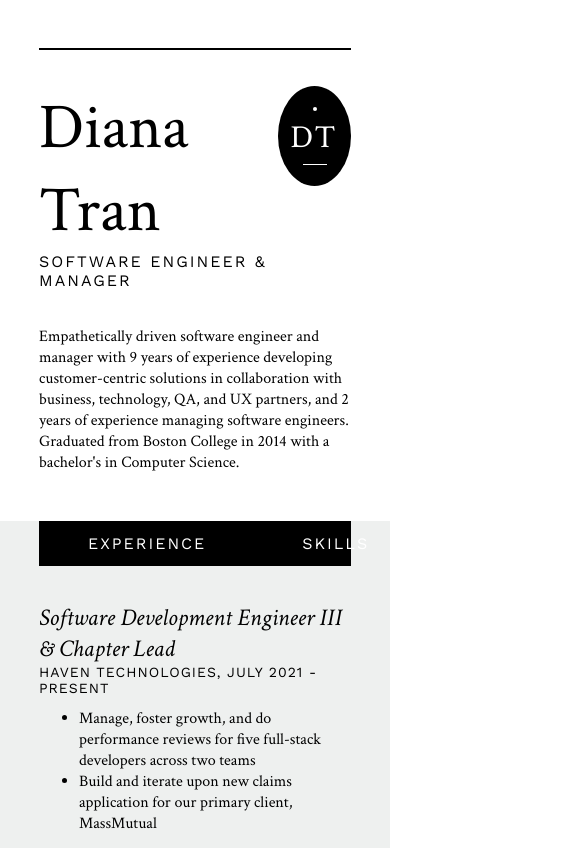
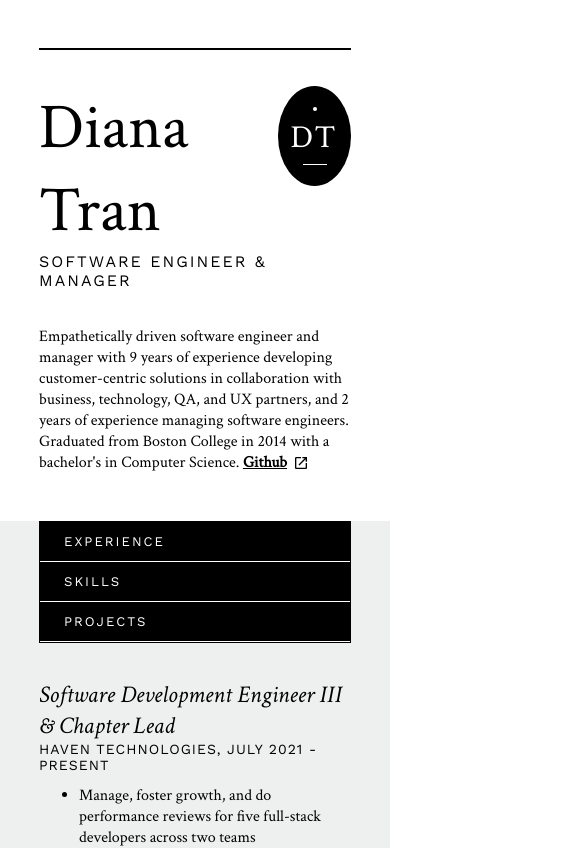
Before and after one commit to trandianat/portfolio, a React app: page / in a window 390 px wide. Shown: the top 848 px of the page, 585 px wide, since content can reach past the window. Built offline with nearby package versions, Linux system fonts and the light colour scheme; no server answers; what @aws-amplify/ui-react, aws-amplify would draw is missing.

Commit message:
Made navigation responsive

```diff
--- a/src/components/auth/styles.ts
+++ b/src/components/auth/styles.ts
@@ -1,5 +1,5 @@
 import { css } from '@emotion/react';
 
 export const auth = css({
-  button: { marginTop: 12 },
+  button: { marginBottom: 12 },
 });
--- a/src/components/header/index.tsx
+++ b/src/components/header/index.tsx
@@ -1,8 +1,8 @@
-import { ReactNode } from 'react';
+import LinkIcon from 'assets/icons/link';
 import { Background } from 'components/background';
 import * as styles from 'components/header/styles';
 
-export const Header = ({ children }: { children: ReactNode }): JSX.Element => (
+export const Header = (): JSX.Element => (
   <Background>
     <div css={styles.header}>
       <div css={styles.divider} />
@@ -19,7 +19,21 @@ export const Header = ({ children }: { children: ReactNode }): JSX.Element => (
           </div>
         </div>
       </div>
-      {children}
+      <p>
+        Empathetically driven software engineer and manager with 9 years of
+        experience developing customer-centric solutions in collaboration with
+        business, technology, QA, and UX partners, and 2 years of experience
+        managing software engineers. Graduated from Boston College in 2014 with
+        a bachelor's in Computer Science.{' '}
+        <a
+          css={styles.link}
+          href="https://github.com/trandianat"
+          target="_blank"
+        >
+          <span>Github</span>
+          <LinkIcon />
+        </a>
+      </p>
     </div>
   </Background>
 );
--- a/src/components/header/styles.ts
+++ b/src/components/header/styles.ts
@@ -40,3 +40,10 @@ export const logo = css({
     width: 24,
   },
 });
+
+export const link = {
+  alignItems: 'center',
+  display: 'inline-flex',
+  gap: 6,
+  '@media (min-width: 701px)': { display: 'none' },
+};
--- a/src/components/navigation/styles.ts
+++ b/src/components/navigation/styles.ts
@@ -1,6 +1,7 @@
+import { css } from '@emotion/react';
 import { Color } from 'utils/types';
 
-export const navigation = {
+export const navigation = css({
   backgroundColor: Color.BLACK,
   border: `1px solid ${Color.BLACK}`,
   display: 'flex',
@@ -8,6 +9,7 @@ export const navigation = {
   margin: '-48px 0 36px',
   a: {
     color: Color.WHITE,
+    fontWeight: 'normal',
     padding: '12px 48px',
     textDecoration: 'none',
     ':hover': {
@@ -15,7 +17,21 @@ export const navigation = {
       color: Color.BLACK,
       svg: { fill: Color.BLACK },
     },
-    svg: { fill: Color.WHITE, height: 16 },
+    svg: { fill: Color.WHITE },
   },
   'a.github': { alignItems: 'center', display: 'flex', gap: 6 },
-};
+  '@media (max-width: 950px)': {
+    a: { padding: '12px 24px' },
+  },
+  '@media (max-width: 700px)': {
+    fontSize: '.825rem',
+    a: { ':last-child': { display: 'none' } },
+  },
+  '@media (max-width: 450px)': {
+    flexDirection: 'column',
+    a: { borderBottom: `1px solid ${Color.WHITE}` },
+  },
+  '@media (max-width: 350px)': {
+    fontSize: '.825rem',
+  },
+});
--- a/src/pages/projects/index.tsx
+++ b/src/pages/projects/index.tsx
@@ -8,13 +8,7 @@ import { Color } from 'utils/types';
 
 export const Projects = (): JSX.Element => (
   <Fragment>
-    <Header>
-      Empathetically driven software engineer and manager with 9 years of
-      experience developing customer-centric solutions in collaboration with
-      business, technology, QA, and UX partners, and 2 years of experience
-      managing software engineers. Graduated from Boston College in 2014 with a
-      bachelor's in Computer Science.
-    </Header>
+    <Header />
     <Background color={Color.GRAY}>
       <Navigation />
       <div css={styles.auth}>
--- a/src/pages/resume/index.tsx
+++ b/src/pages/resume/index.tsx
@@ -7,13 +7,7 @@ import { Color } from 'utils/types';
 
 export const Resume = (): JSX.Element => (
   <Fragment>
-    <Header>
-      Empathetically driven software engineer and manager with 9 years of
-      experience developing customer-centric solutions in collaboration with
-      business, technology, QA, and UX partners, and 2 years of experience
-      managing software engineers. Graduated from Boston College in 2014 with a
-      bachelor's in Computer Science.
-    </Header>
+    <Header />
     <Background color={Color.GRAY}>
       <Navigation />
       <div css={styles.experience}>
--- a/src/pages/skills/index.tsx
+++ b/src/pages/skills/index.tsx
@@ -6,13 +6,7 @@ import { Color } from 'utils/types';
 
 export const Skills = (): JSX.Element => (
   <Fragment>
-    <Header>
-      Empathetically driven software engineer and manager with 9 years of
-      experience developing customer-centric solutions in collaboration with
-      business, technology, QA, and UX partners, and 2 years of experience
-      managing software engineers. Graduated from Boston College in 2014 with a
-      bachelor's in Computer Science.
-    </Header>
+    <Header />
     <Background color={Color.GRAY}>
       <Navigation />
     </Background>
--- a/src/styles.css
+++ b/src/styles.css
@@ -28,6 +28,14 @@ html {
 
 body {
     margin: 0;
+}
+
+a {
+    color: var(--black);
+    font-weight: bold;
+    &:hover {
+        text-decoration: none;
+    }
 }
 
 button {
@@ -68,6 +76,10 @@ ul {
     margin: 0;
 }
 
+svg {
+    height: 16px;
+}
+
 .sans {
     font-family: 'Work Sans';
     font-size: 1rem;
```
